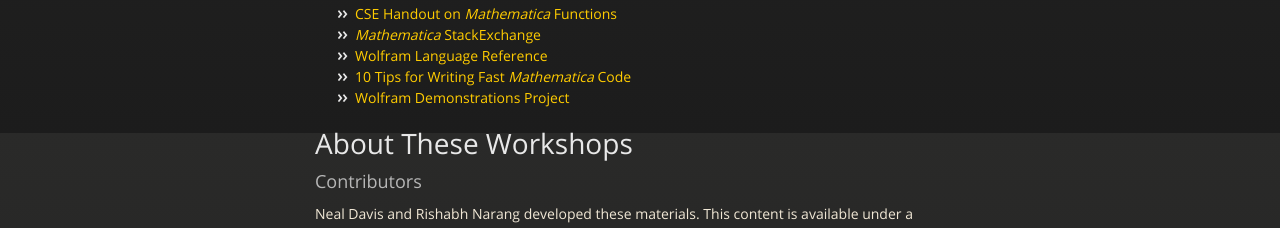
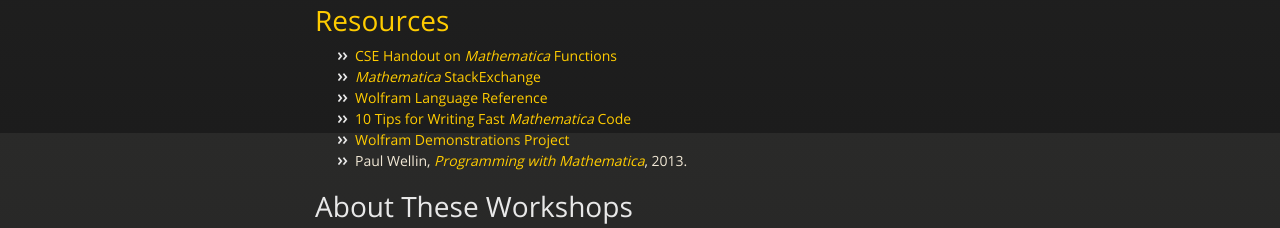
Before and after one commit to illinois-cse/mathematica-fa14, a plain HTML site: page index.html in a window 1280 px wide. Shown: the part 1467-1695 px from the top of the page. Drawn offline with nearby package versions, Linux system fonts and the light colour scheme.

Commit message:
Create gh-pages branch via GitHub

```diff
--- a/index.html
+++ b/index.html
@@ -83,7 +83,9 @@
 
 <pre><code>data = "AGCTTTTCATTCTGACTGCAACGGGCAATATGTCTCTGTGTGGATTAAAAAAAGAGTGTCTGATAGCAGC"
 
+
 MorseList = {".-", "-...", "-.-.", "-..", ".", "..-.", "--.", "....","..", ".---", "-.-", ".-..", "--", "-.", "---", ".--.", "--.-",".-.", "...", "-", "..-", "...-", ".--", "-..-", "-.--", "--..","----.", "-----", ".----", "..---", "...--","....-", ".....","-....", "--...", "---.."};
+
 
 steamdata = Import["http://www.ohio.edu/mechanical/thermo/property_tables/H2O/H2O_TempSat.xls"][[1]] // TableForm
 steamT   = Part[steamdata[[1, 4 ;; 52, 1]]];
@@ -110,6 +112,7 @@ steamSg  = Part[steamdata[[1, 4 ;; 52, 12]]];
 <li><a href="http://reference.wolfram.com/language/">Wolfram Language Reference</a></li>
 <li><a href="http://blog.wolfram.com/2011/12/07/10-tips-for-writing-fast-mathematica-code/">10 Tips for Writing Fast <em>Mathematica</em> Code</a></li>
 <li><a href="http://demonstrations.wolfram.com/">Wolfram Demonstrations Project</a></li>
+<li>Paul Wellin, <a href="http://www.cambridge.org/co/academic/subjects/computer-science/scientific-computing-scientific-software/programming-mathematica-introduction"><em>Programming with <em>Mathematica</em></em></a>, 2013.</li>
 </ul>
 
 <h1>
```
Also changed, not shown: params.json (+1 -1 lines).
